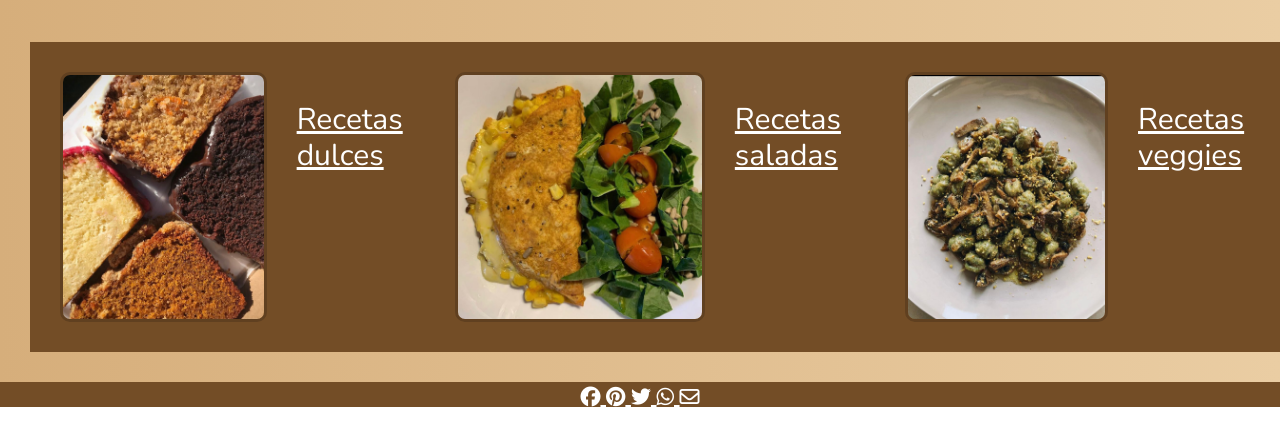
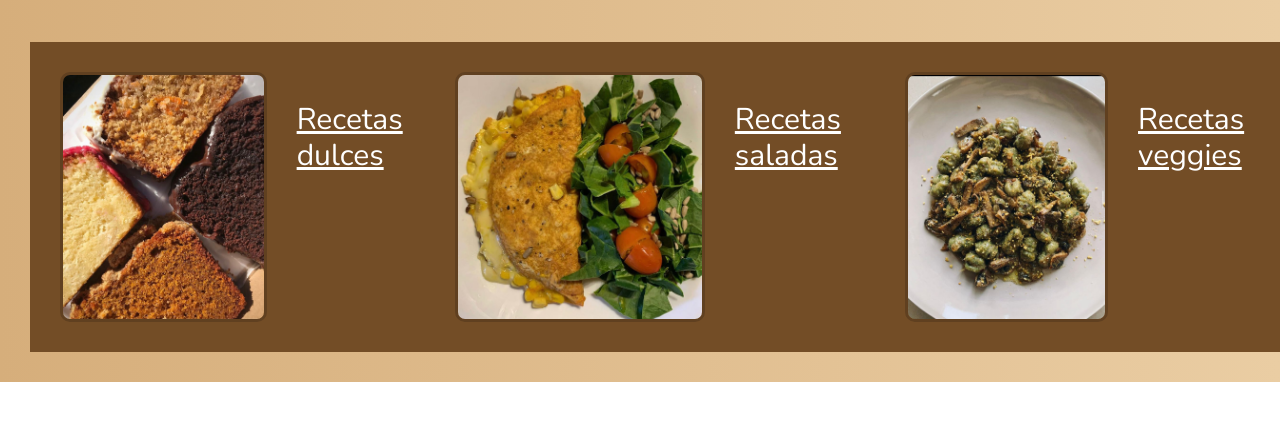
Before and after one commit to IsabelMaza/RecetasxIsa, a website: page index.html in a window 1280 px wide. Shown: the part 323-768 px from the top of the page. Drawn offline with nearby package versions, Linux system fonts and the light colour scheme; a web font is replaced by a local one.

Commit message:
Elimine footer

```diff
--- a/index.html
+++ b/index.html
@@ -73,24 +73,6 @@
         </div>
     </main>
 
-    <footer id="pie" class="piedePagina PadreFooter">
-        <form class="Logos">
-            <a href="Facebook" class="colorDeLogo">
-                <i class="fab fa-facebook"></i>
-            </a>
-            <a href="Pinterest" class="colorDeLogo">
-                <i class="fab fa-pinterest"></i>
-            </a>
-            <a href="Twitter" class="colorDeLogo">
-                <i class="fab fa-twitter"></i>
-            </a>
-            <a href="Whatsapp" class="colorDeLogo">
-                <i class="fab fa-whatsapp"></i>
-            </a>
-            <a href="Email" class="colorDeLogo">
-                <i class="far fa-envelope"></i>
-            </a>
-    </footer>
     <!-- BOOTSTRAP -->
     <script src="https://cdn.jsdelivr.net/npm/@popperjs/core@2.10.2/dist/umd/popper.min.js" integrity="sha384-7+zCNj/IqJ95wo16oMtfsKbZ9ccEh31eOz1HGyDuCQ6wgnyJNSYdrPa03rtR1zdB" crossorigin="anonymous"></script>
     <script src="https://cdn.jsdelivr.net/npm/bootstrap@5.1.3/dist/js/bootstrap.min.js" integrity="sha384-QJHtvGhmr9XOIpI6YVutG+2QOK9T+ZnN4kzFN1RtK3zEFEIsxhlmWl5/YESvpZ13" crossorigin="anonymous"></script>
```
